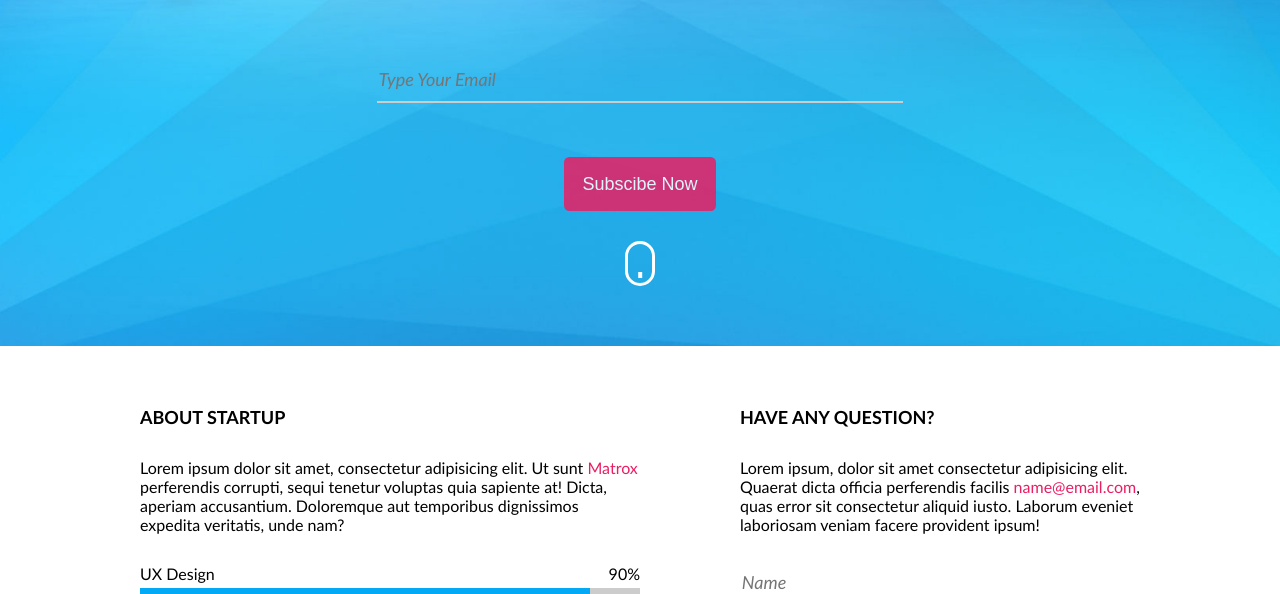
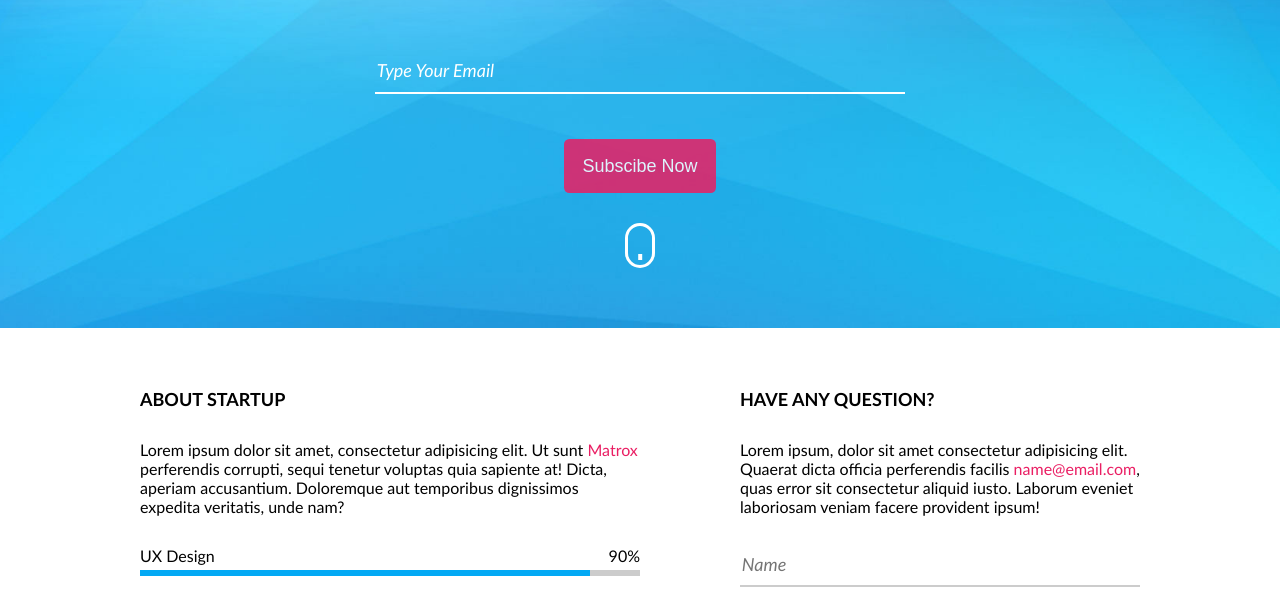
Before and after one commit to VladimirK1435/04---ComingSoon, a website: page index.html in a window 1280 px wide. Shown: the part 506-1100 px from the top of the page. Drawn offline with Linux system fonts and the light colour scheme.

Commit message:
Final subscribe form update

```diff
--- a/css/base/layout.css
+++ b/css/base/layout.css
@@ -56,4 +56,8 @@
   .container>.row>.column {
     width: 100%;
   }
+
+  form>.subscribe>input {
+    width: 100%;
+  }
 }
--- a/css/components/form.css
+++ b/css/components/form.css
@@ -33,6 +33,19 @@ form>div>textarea {
   border-bottom: 2px solid #ccc;
 }
 
+form>.subscribe>input {
+  border-bottom-color: #fff;
+  width: 100%;
+  width: 530px;
+  margin: 25px;
+
+}
+
+.subscribe>#email::placeholder {
+  color: #fff;
+
+}
+
 form>div>textarea {
   min-height: 4.8em;
   max-height: 13em;
--- a/css/pages/home.css
+++ b/css/pages/home.css
@@ -41,6 +41,8 @@
 .section-description>a {
   text-decoration: none;
   color: var(--secondary-color);
+  ить пиво.</h2><br><h3>Будем петь песни. </h><br><h6>И немного пошалим </h6><hr size="3",
+  noshade></center>
 }
 
 .section-description>a:hover {
@@ -55,16 +57,6 @@ form {
   display: flex;
   flex-direction: column;
   gap: 20px;
-}
-
-
-form>.subscribe {
-  width: 530px;
-  padding: 0.5em 0.1em;
-  font-size: 18px;
-  line-height: 1.2em;
-  border: none;
-  margin: 25px;
 }
 
 footer.container {
--- a/index.html
+++ b/index.html
@@ -54,7 +54,7 @@
           <div class="label">Seconds</div>
         </div>
       </div>
-      <form action="/">
+      <form class="hero-form" action="/">
         <div class="subscribe">
           <label for="Email">Email</label>
           <input id="email" name="email" type="email" placeholder="Type Your Email" required>
```
